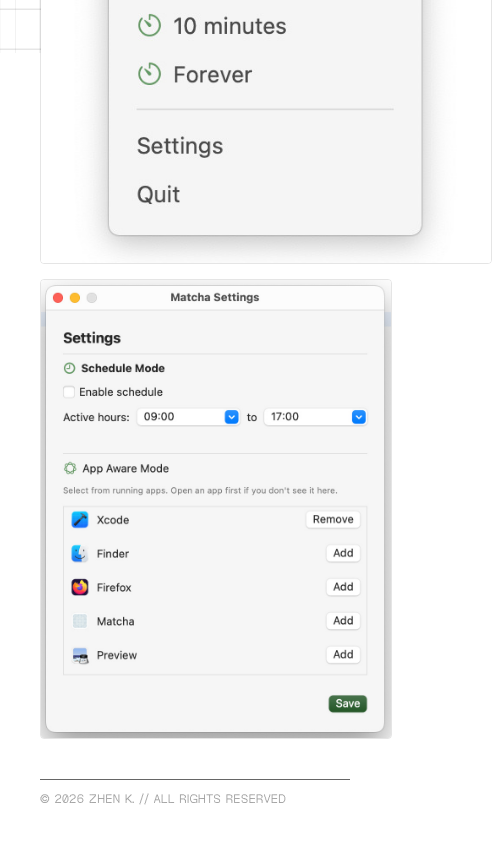
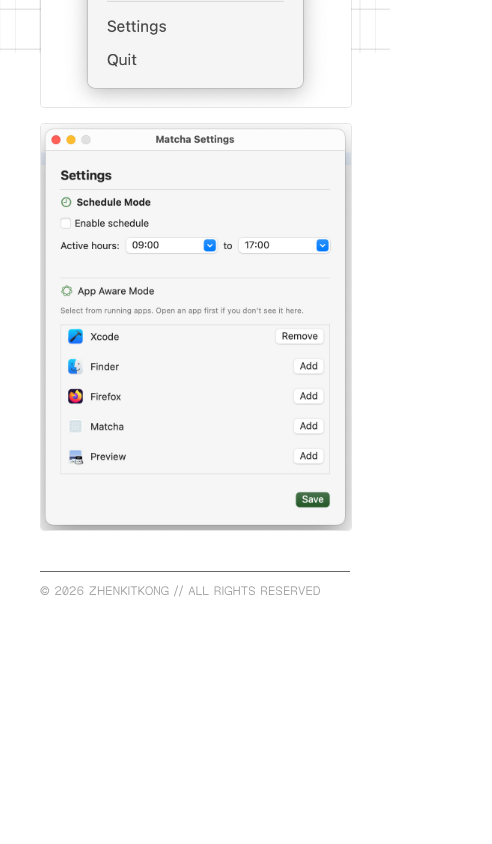
Before and after one commit to kzkit/kzkit.github.io, a React (Vite) app: page / in a window 390 px wide. Shown: the part 791-1635 px from the top of the page, 492 px wide, since content can reach past the window. After the commit the page ends 1431 px from the top, so only its background shows below. Built offline with nearby package versions, Linux system fonts and the light colour scheme.

Commit message:
fix: responsive images and update footer

```diff
--- a/src/App.jsx
+++ b/src/App.jsx
@@ -111,6 +111,7 @@
                   alt="Matcha menu bar interface"
                   style={{
                     maxWidth: "450px",
+                    width: "100%",
                     height: "auto",
                     border: "1px solid rgba(0,0,0,0.1)",
                     borderRadius: "4px",
@@ -121,6 +122,7 @@
                   alt="Matcha settings window"
                   style={{
                     maxWidth: "350px",
+                    width: "100%",
                     height: "auto",
                     border: "1px solid rgba(0,0,0,0.1)",
                     borderRadius: "4px",
@@ -144,7 +146,7 @@
             opacity: 0.6,
           }}
         >
-          <div>© 2026 ZHEN K. // ALL RIGHTS RESERVED</div>
+          <div>© 2026 ZHENKITKONG // ALL RIGHTS RESERVED</div>
         </footer>
       </main>
     </>
```
